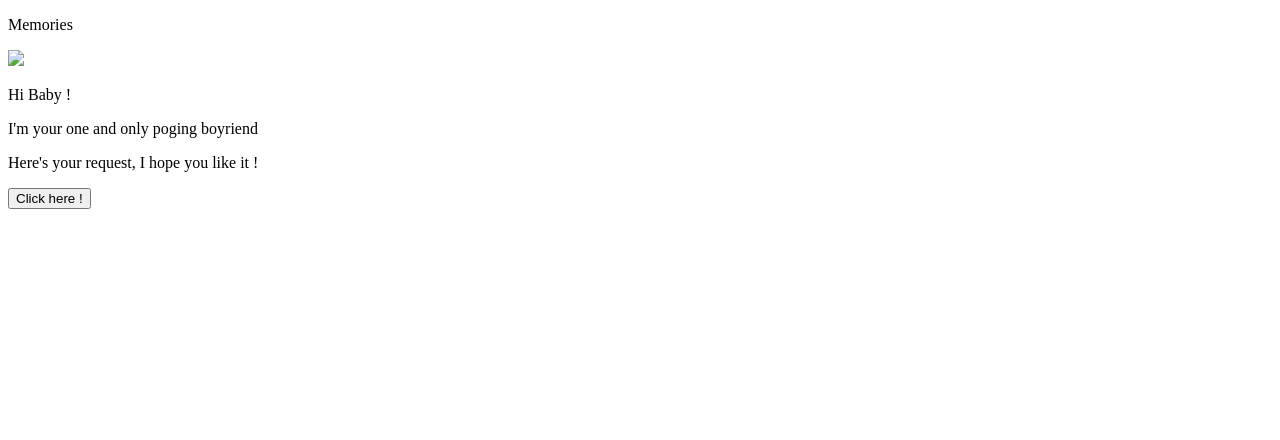
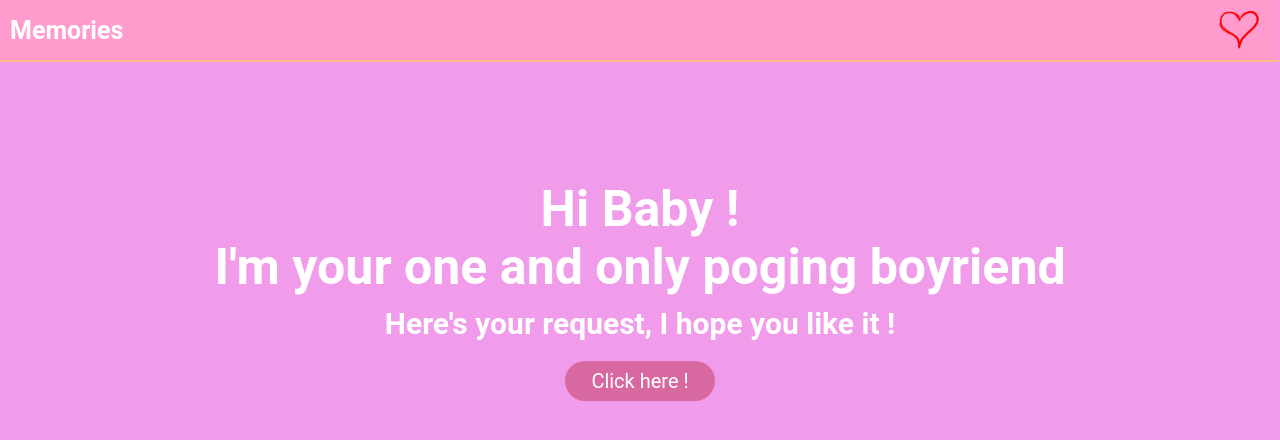
Before and after one commit to JasTenC/Logbi, a plain HTML site: page index.html in a window 1280 px wide. Drawn offline with Linux system fonts and the light colour scheme; the site is published under a folder, as on GitHub Pages, so addresses that start at the root find nothing.

Commit message:
Update index.html

```diff
--- a/index.html
+++ b/index.html
@@ -3,9 +3,9 @@
 <head>
     <meta charset="UTF-8">
     <meta name="viewport" content="width=device-width, initial-scale=1.0">
-    <link rel="stylesheet" href="/css/header.css">
-    <link rel="stylesheet" href="/css/general.css">
-    <link rel="stylesheet" href="/css/container.css">
+    <link rel="stylesheet" href="./css/header.css">
+    <link rel="stylesheet" href="./css/general.css">
+    <link rel="stylesheet" href="./css/container.css">
     <title>Mahal ko si logbi</title>
 </head>
 <body>
@@ -14,7 +14,7 @@
             <p class="memories">Memories</p>
         </div>
         <div class="right">
-            <img class ="logo"src="/logo/drawing-heart-clip-art-hearts-c20f22486811077c4311f195d15f52ce.png">
+            <img class ="logo"src="./logo/drawing-heart-clip-art-hearts-c20f22486811077c4311f195d15f52ce.png">
         </div>
     </div>
     <div class="container">
```
